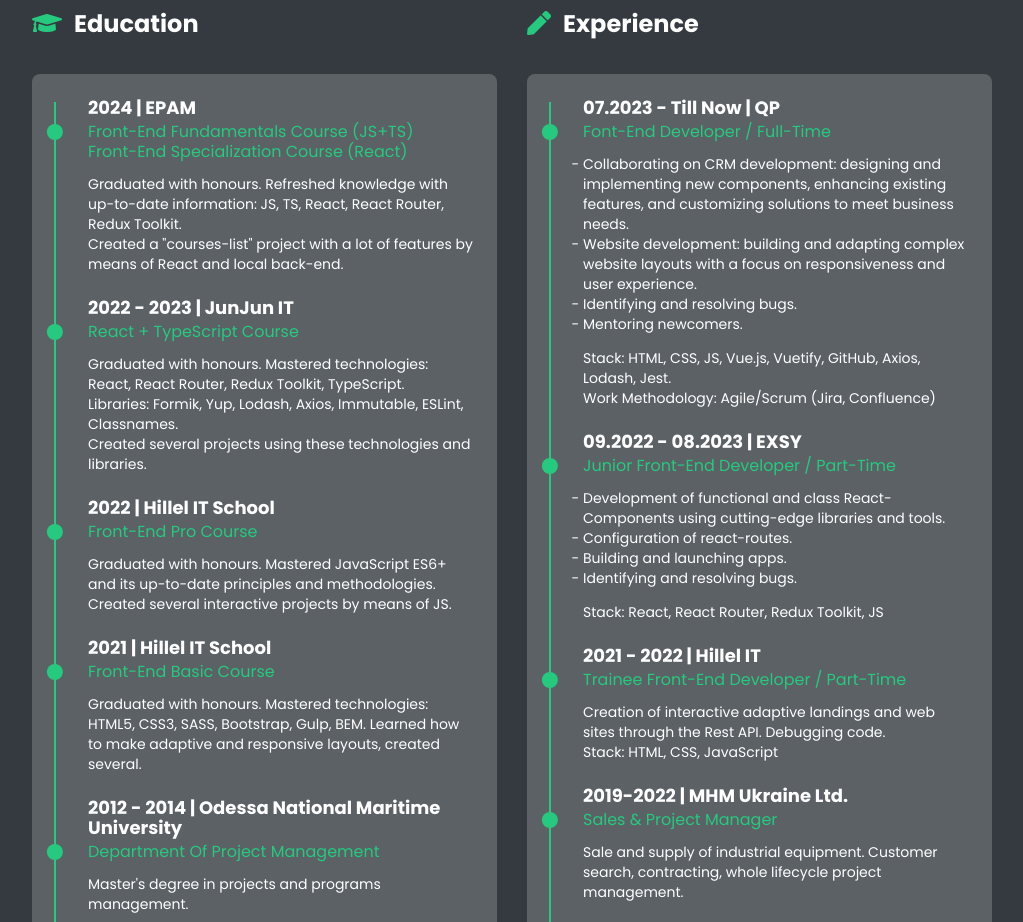
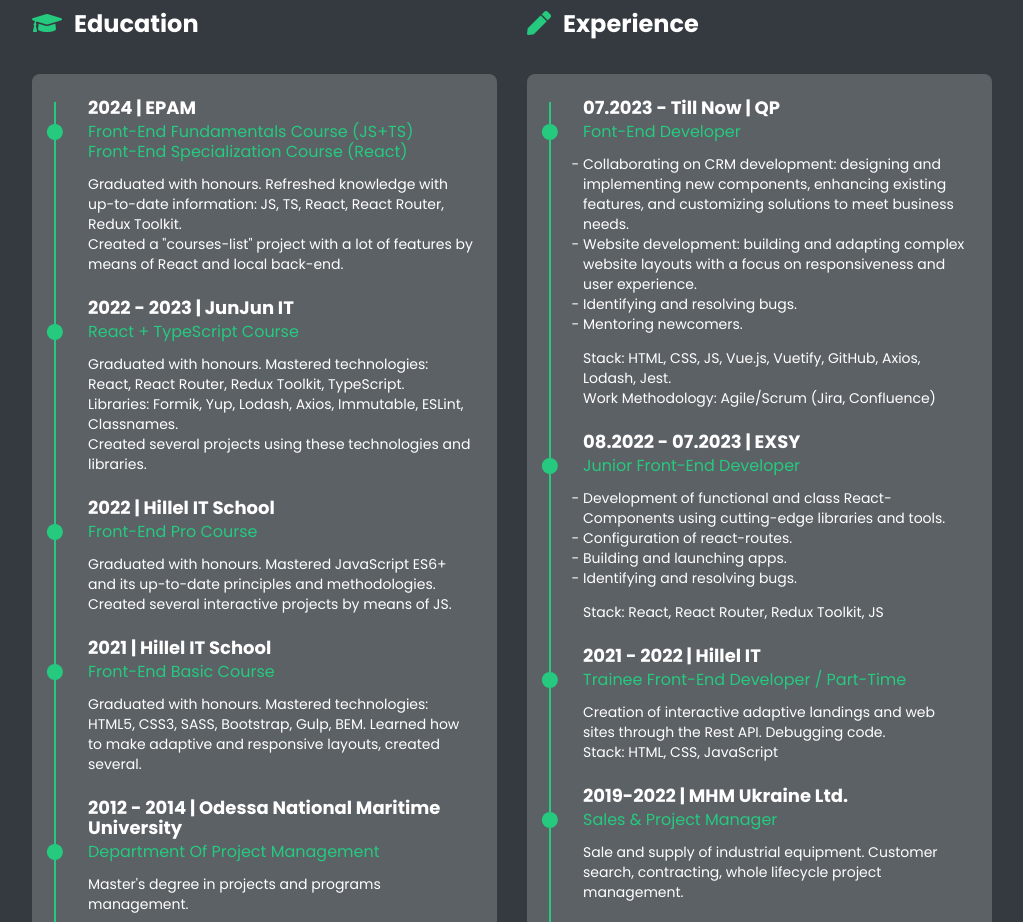
Before and after one commit to Vladyslav-Vorobiov/My_presentation, a plain HTML site: page index.html in a window 1280 px wide. Shown: the part 1820-2742 px from the top of the page, without its empty margins (168-1191 px from the left). Drawn offline with nearby package versions, Linux system fonts and the light colour scheme.

Commit message:
CV updated

```diff
--- a/index.html
+++ b/index.html
@@ -518,7 +518,7 @@
                 <li class="resume-item">
                   <h4 class="item-title">07.2023 - till now | QP</h4>
                   <h4 class="item-subtitle highlight-color">
-                    Font-end developer / full-time
+                    Font-end developer
                   </h4>
                   <div class="item-text">
                     <ol class="item-list">
@@ -546,9 +546,9 @@
                   </div>
                 </li>
                 <li class="resume-item">
-                  <h4 class="item-title">09.2022 - 08.2023 | EXSY</h4>
+                  <h4 class="item-title">08.2022 - 07.2023 | EXSY</h4>
                   <h4 class="item-subtitle highlight-color">
-                    Junior front-end developer / part-time
+                    Junior front-end developer
                   </h4>
                   <div class="item-text">
                     <ol class="item-list">
```
Also changed, not shown: 1 other file.
